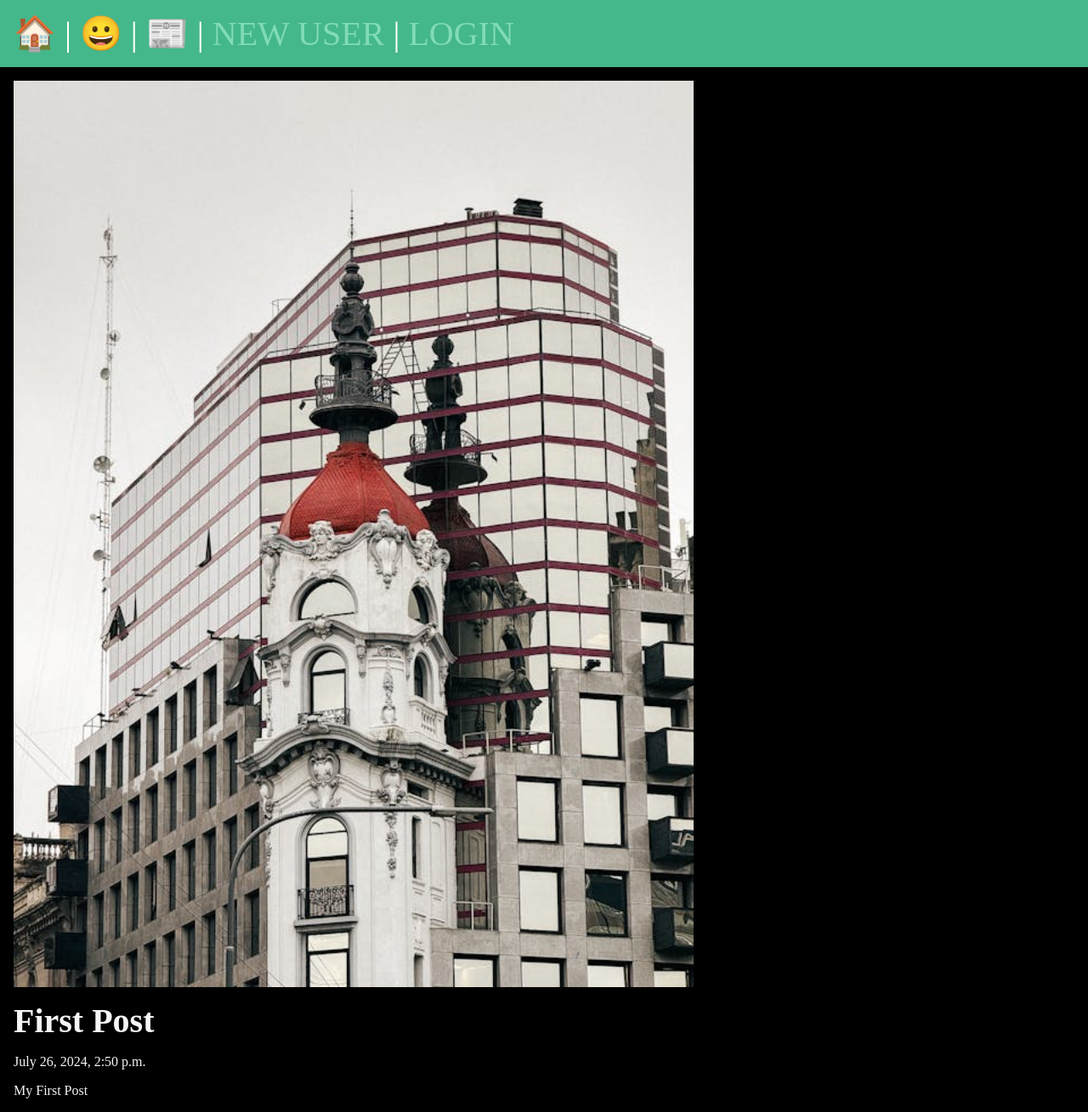
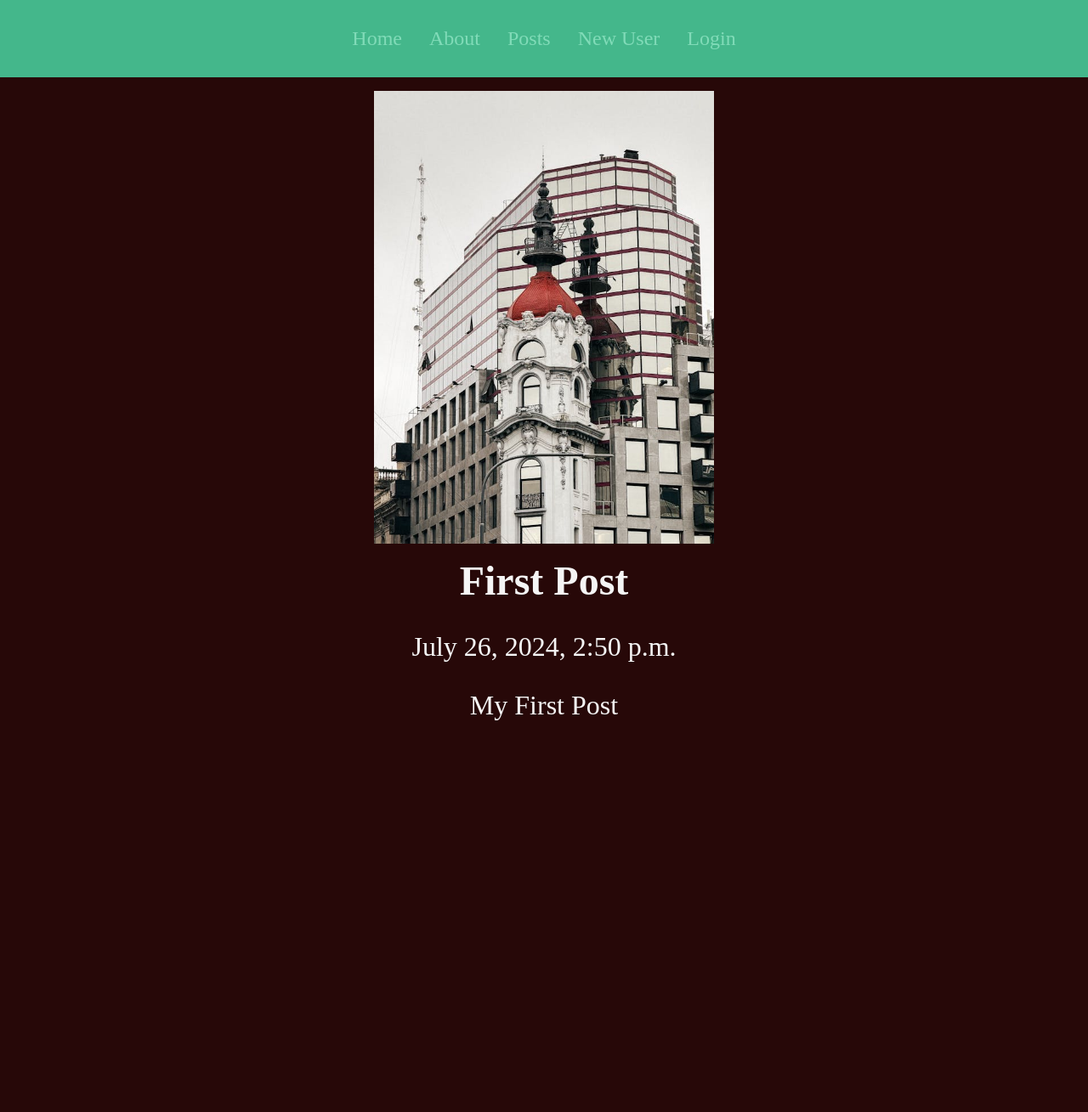
Before and after one commit to milicagareski/django_app_posts_and_users, a Django app: a page that uses posts_and_users_django_app/myproject/templates/layout.html in a window 1280 px wide. Shown: the whole page at 85% size. After the commit the page ends 848 px from the top, so only its background shows below. Run offline with Django 5.2, Linux system fonts and the light colour scheme; data comes from the database, SQL or seed files in the repository; both versions use the stored data as it was after the commit.

Commit message:
django app update css for better styling

```diff
--- a/posts_and_users_django_app/myproject/static/css/style.css
+++ b/posts_and_users_django_app/myproject/static/css/style.css
@@ -6,15 +6,18 @@
 
 body {
   min-height: 100vh;
-    background-color: black;
+  background-color: rgb(39, 8, 8);
   color: whitesmoke;
   font-size: 3rem;
 }
 
 nav {
   padding: 1rem;
-    background-color: #44B78B;
-    color: white;
+  background-color: #44b78b;
+  display: flex;
+  flex-direction: column;
+  align-items: center;
+  justify-content: center;
   font-size: 2.5rem;
 }
 
@@ -24,32 +27,47 @@ main {
 
 section {
   display: flex;
+  flex-direction: column;
+  justify-content: center;
+  align-items: center;
+  text-align: center;
   flex-flow: column;
   gap: 1rem;
 }
 
 h1,
 h2 {
-    font-size: 2.5rem;
+  font-size: 3rem;
+  text-align: center;
 }
 
 p {
-    font-size: 1rem;
+  font-size: 2rem;
+  text-align: center;
+  margin-top: 1rem;
+}
+
+form {
+  display: flex;
+  flex-direction: column;
+  align-items: center;
+  justify-content: center;
 }
 
 a {
   text-decoration: none;
   color: #81dbb8;
+  font-size: 1.5rem;
 }
 
 a:hover {
-    opacity: .85;
+  opacity: 0.85;
 }
 
 .banner {
   display: block;
   width: 100%;
-    max-width: 800px;
+  max-width: 400px;
 }
 
 .form-with-validation {
@@ -86,11 +104,27 @@ a:hover {
   list-style-type: none;
 }
 
+button {
+  color: #81dbb8;
+  font-size: 1.5rem;
+  padding: 0.5rem;
+  cursor: pointer;
+}
+
 .errorlist {
-    color: #F00;
+  color: #f00;
   margin-left: 2rem;
 }
 
 .errorlist li::marker {
-    content: '🚨 ';
+  content: "🚨 ";
 }
+
+@media screen and (min-width: 800px) {
+  nav {
+    flex-direction: row;
+  }
+  a {
+    padding: 1rem;
+  }
+}
--- a/posts_and_users_django_app/myproject/templates/layout.html
+++ b/posts_and_users_django_app/myproject/templates/layout.html
@@ -12,9 +12,9 @@
 </head>
 <body>
     <nav>
-        <a href="/"><span role="img" aria-label="Home" title="Home">🏠</span></a> |
-        <a href="/about"><span role="img" aria-label="About page" title="About">😀</span></a> |
-        <a href="{% url 'posts:list' %}"><span role="img" aria-label="Posts Page" title="Posts">📰</span></a> |
+        <a href="/"><span role="img" aria-label="Home" title="Home">Home</span></a>
+        <a href="/about"><span role="img" aria-label="About page" title="About">About</span></a>
+        <a href="{% url 'posts:list' %}"><span role="img" aria-label="Posts Page" title="Posts">Posts</span></a>
         {% if user.is_authenticated %}
             <a href="{% url 'posts:new-post' %}"><span role="img" aria-label="New Post" title="New Post">New Post</span></a>
              <form action="/users/logout/" class="logout" /method="post">
@@ -22,8 +22,8 @@
                 <button class="logout_button" aria-label="User Logout" title="User Logout">User Logout</button>
              </form>
         {% else %}
-             <a href="{% url 'users:register' %}"><span role="img" aria-label="Register User" title="User Registration">NEW USER</span></a> |
-             <a href="{% url 'users:login' %}"><span role="img" aria-label="Login User" title="User Login">LOGIN</span></a>
+             <a href="{% url 'users:register' %}"><span role="img" aria-label="Register User" title="User Registration">New User</span></a>
+             <a href="{% url 'users:login' %}"><span role="img" aria-label="Login User" title="User Login">Login</span></a>
         {% endif %}
     </nav>
     <main>
```
Also changed, not shown: posts_and_users_django_app/myproject/db.sqlite3, posts_and_users_django_app/myproject/media/free-photo-of-a-building-with-a-red-and-white-clock-on-it_KnGXCuH.jpeg (added). Lines whose indentation alone changed are shown as unchanged.
